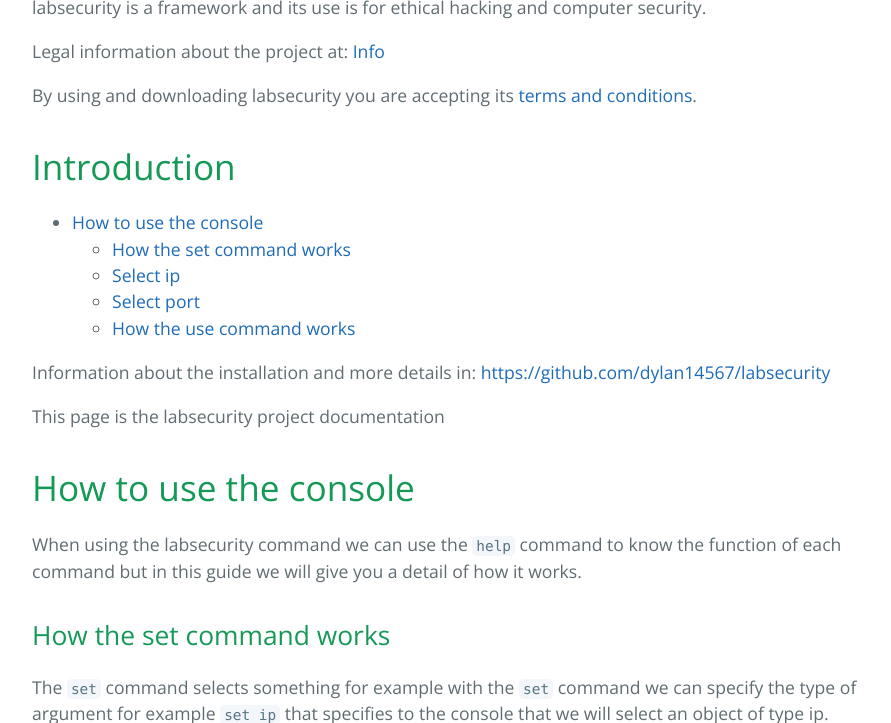
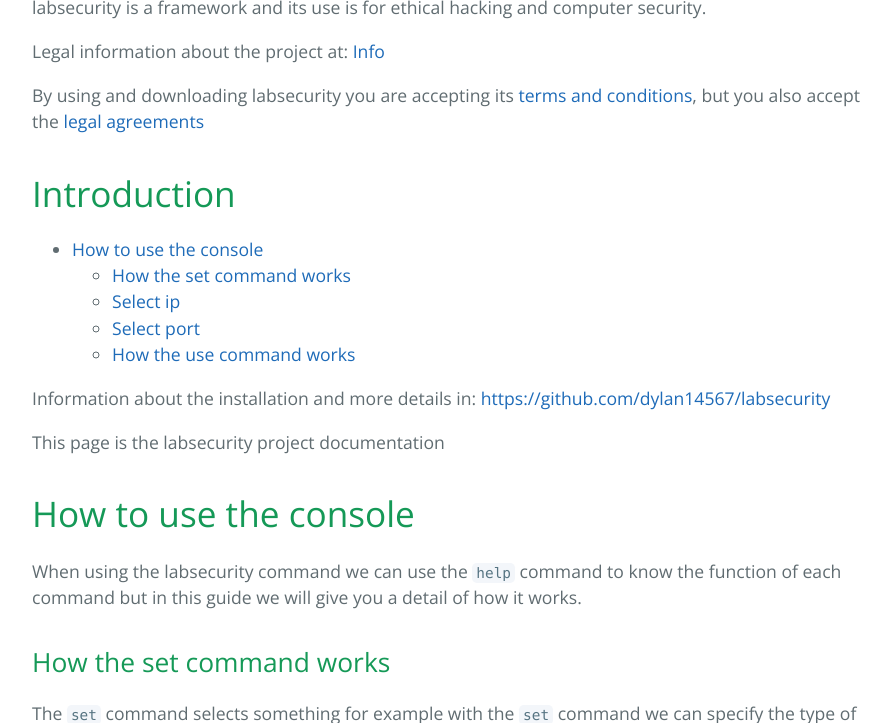
Before and after one commit to dylanmeca/labsecurity, a Jekyll site: the page built from docs/index.md, in a window 1280 px wide and 900 px high, scrolled down 594 px, cut to the strip 177-900 px from the top of the window. Shown: the whole strip, without its empty margins (192-1083 px from the left). Built offline with Jekyll 4.4.1, drawn with Linux system fonts in a browser that asks for light colours.

Commit message:
Update index.md

```diff
--- a/docs/index.md
+++ b/docs/index.md
@@ -21,7 +21,7 @@
 
 Legal information about the project at: [Info](info)
 
-By using and downloading labsecurity you are accepting its [terms and conditions](https://dylan14567.github.io/labsecurity/info#terms-and-conditions-of-use).
+By using and downloading labsecurity you are accepting its [terms and conditions](https://dylan14567.github.io/labsecurity/info#terms-and-conditions-of-use), but you also accept the [legal agreements](info)
 
 # Introduction
 
```
